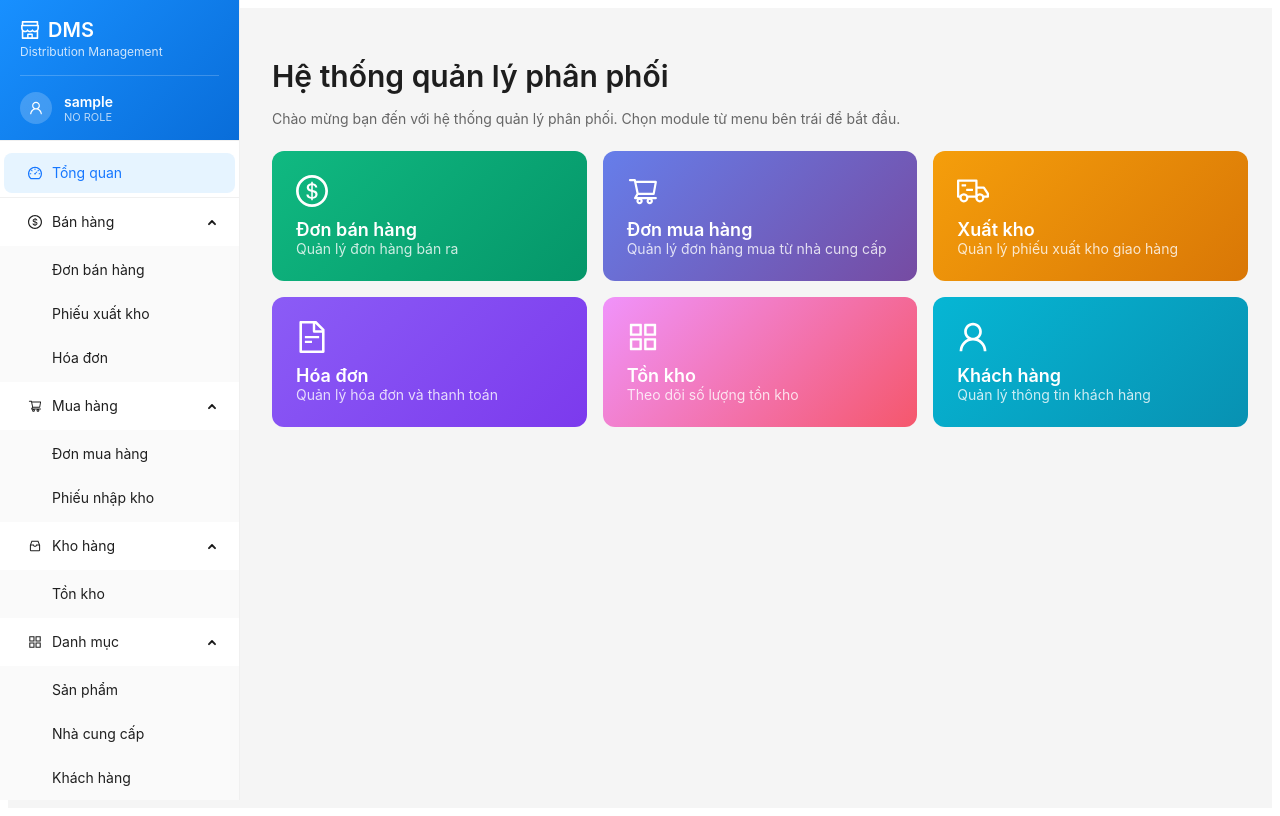
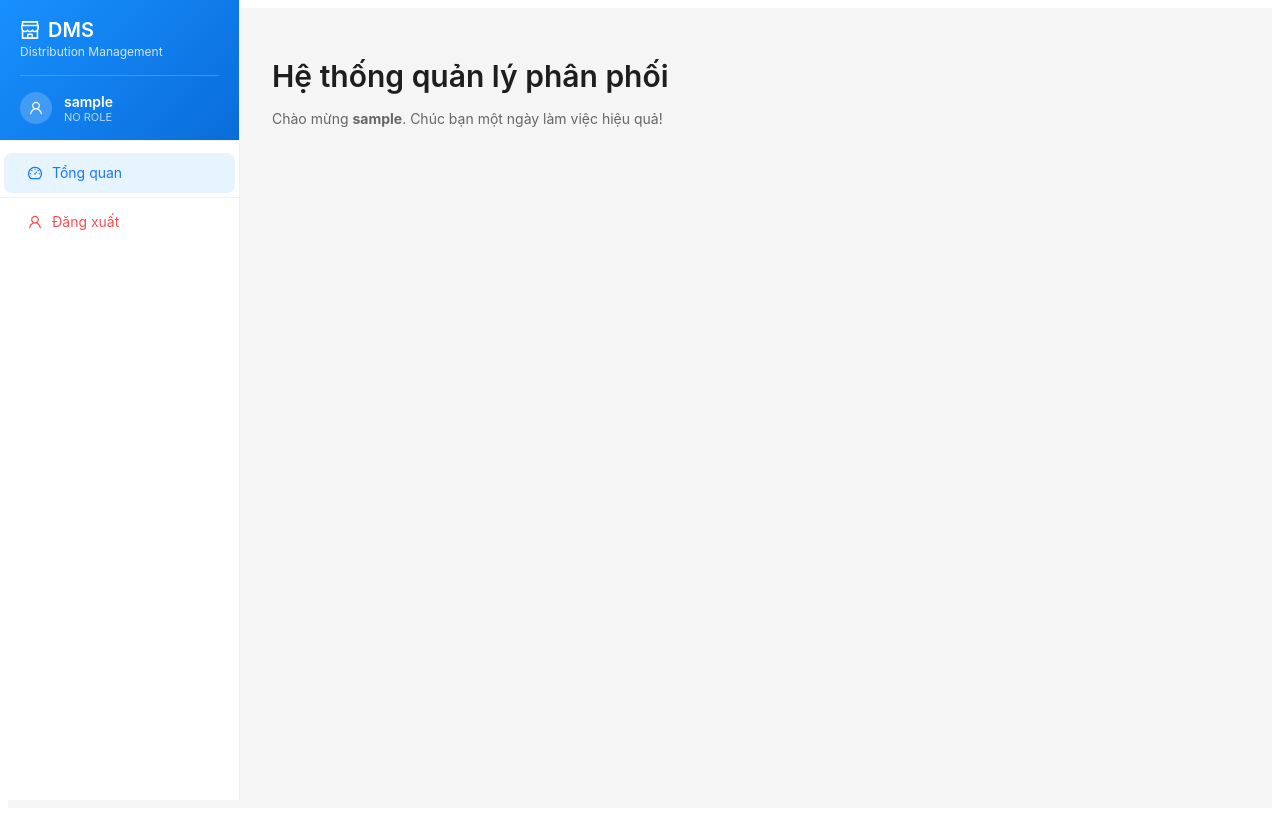
Before and after one commit to thao12345310/smart-supply-chain, a React (Vite) app in the folder frontend/: page / in a window 1280 px wide. Built offline with nearby package versions, Linux system fonts and the light colour scheme; sample sign-in values are in the browser's storage; the HTML template or start-up script is replaced by a standard one.

Commit message:
implement role-based access control for UI components and create role service utility

```diff
--- a/frontend/src/App.jsx
+++ b/frontend/src/App.jsx
@@ -1,6 +1,6 @@
 import React from "react";
 import { BrowserRouter, Routes, Route, useNavigate, useLocation, Navigate } from "react-router-dom";
-import { Layout, Menu, Typography, Space, Badge } from "antd";
+import { Layout, Menu, Typography, Space, Badge, Card, Row, Col, Statistic, Result, Button as AntButton } from "antd";
 import {
   ShoppingCartOutlined,
   InboxOutlined,
@@ -12,6 +12,8 @@ import {
   DollarOutlined,
   FileTextOutlined,
   UserOutlined,
+  CreditCardOutlined,
+  HistoryOutlined,
 } from "@ant-design/icons";
 
 // Import pages - Purchasing Module
@@ -37,6 +39,7 @@ import SalesInvoiceList from "./pages/SalesInvoiceList";
 import SalesInvoiceDetail from "./pages/SalesInvoiceDetail";
 import LoginPage from "./pages/LoginPage";
 import { authApi } from "./services/api";
+import { ROLES, hasAnyRole } from "./services/roleService";
 
 const { Header, Sider, Content } = Layout;
 const { Title, Text } = Typography;
@@ -51,6 +54,21 @@ function ProtectedRoute({ children }) {
 
   if (!token) {
     return <Navigate to="/login" state={{ from: location }} replace />;
+  }
+
+  return children;
+}
+
+/**
+ * Role-Based Protected Route
+ * Checks if user has required roles
+ */
+function RoleProtectedRoute({ roles = [], children }) {
+  const isAuthorized = hasAnyRole(roles);
+
+  if (!isAuthorized) {
+    // Silently redirect to home/dashboard instead of showing 403
+    return <Navigate to="/" replace />;
   }
 
   return children;
@@ -88,49 +106,60 @@ function MainLayout({ children }) {
     {
       type: 'divider',
     },
+    // Sales Module
     {
       key: 'sales',
       icon: <DollarOutlined />,
       label: 'Bán hàng',
+      hidden: !hasAnyRole([ROLES.ADMIN, ROLES.SALES_STAFF, ROLES.SALES_MANAGER, ROLES.WAREHOUSE_STAFF, ROLES.ACCOUNTANT]),
       children: [
         {
           key: 'sales-orders',
           label: 'Đơn bán hàng',
+          hidden: !hasAnyRole([ROLES.ADMIN, ROLES.SALES_STAFF, ROLES.SALES_MANAGER, ROLES.WAREHOUSE_STAFF, ROLES.ACCOUNTANT]),
           onClick: () => navigate('/sales-orders'),
         },
         {
           key: 'goods-issues',
           label: 'Phiếu xuất kho',
+          hidden: !hasAnyRole([ROLES.ADMIN, ROLES.SALES_STAFF, ROLES.SALES_MANAGER, ROLES.WAREHOUSE_STAFF]),
           onClick: () => navigate('/goods-issues'),
         },
         {
           key: 'sales-invoices',
-          label: 'Hóa đơn',
+          label: 'Hóa đơn & Thanh toán',
+          hidden: !hasAnyRole([ROLES.ADMIN, ROLES.SALES_MANAGER, ROLES.ACCOUNTANT]),
           onClick: () => navigate('/sales-invoices'),
         },
-      ],
+      ].filter(item => !item.hidden),
     },
+    // Purchasing Module
     {
       key: 'purchasing',
       icon: <ShoppingCartOutlined />,
       label: 'Mua hàng',
+      hidden: !hasAnyRole([ROLES.ADMIN, ROLES.PURCHASE_STAFF, ROLES.PURCHASE_MANAGER, ROLES.WAREHOUSE_STAFF, ROLES.ACCOUNTANT]),
       children: [
         {
           key: 'purchase-orders',
           label: 'Đơn mua hàng',
+          hidden: !hasAnyRole([ROLES.ADMIN, ROLES.PURCHASE_STAFF, ROLES.PURCHASE_MANAGER, ROLES.WAREHOUSE_STAFF, ROLES.ACCOUNTANT]),
           onClick: () => navigate('/purchase-orders'),
         },
         {
           key: 'goods-receipts',
           label: 'Phiếu nhập kho',
+          hidden: !hasAnyRole([ROLES.ADMIN, ROLES.PURCHASE_STAFF, ROLES.PURCHASE_MANAGER, ROLES.WAREHOUSE_STAFF]),
           onClick: () => navigate('/goods-receipts'),
         },
-      ],
+      ].filter(item => !item.hidden),
     },
+    // Warehouse & Inventory
     {
       key: 'warehouse',
       icon: <InboxOutlined />,
       label: 'Kho hàng',
+      hidden: !hasAnyRole([ROLES.ADMIN, ROLES.WAREHOUSE_STAFF, ROLES.PURCHASE_STAFF, ROLES.SALES_STAFF]),
       children: [
         {
           key: 'inventory',
@@ -139,10 +168,33 @@ function MainLayout({ children }) {
         },
       ],
     },
+    // Delivery Management
+    {
+      key: 'delivery',
+      icon: <TruckOutlined />,
+      label: 'Giao hàng',
+      hidden: !hasAnyRole([ROLES.ADMIN, ROLES.DELIVERY_ADMIN, ROLES.SHIPPER]),
+      children: [
+        {
+          key: 'delivery-plans',
+          label: 'Kế hoạch giao hàng',
+          hidden: !hasAnyRole([ROLES.ADMIN, ROLES.DELIVERY_ADMIN]),
+          onClick: () => navigate('/delivery-plans'),
+        },
+        {
+          key: 'assigned-trips',
+          label: 'Chuyến giao hàng',
+          hidden: !hasAnyRole([ROLES.SHIPPER]),
+          onClick: () => navigate('/delivery-plans'), // Reusing or adding a trip page later
+        },
+      ].filter(item => !item.hidden),
+    },
+    // Master Data
     {
       key: 'master-data',
       icon: <AppstoreOutlined />,
       label: 'Danh mục',
+      hidden: !hasAnyRole([ROLES.ADMIN, ROLES.PURCHASE_STAFF, ROLES.SALES_STAFF]),
       children: [
         {
           key: 'products',
@@ -162,18 +214,6 @@ function MainLayout({ children }) {
       ],
     },
     {
-      key: 'delivery',
-      icon: <TruckOutlined />,
-      label: 'Giao hàng',
-      children: [
-        {
-          key: 'delivery-plans',
-          label: 'Kế hoạch giao hàng',
-          onClick: () => navigate('/delivery-plans'),
-        },
-      ],
-    },
-    {
       key: 'logout',
       icon: <UserOutlined />,
       label: 'Đăng xuất',
@@ -183,7 +223,7 @@ function MainLayout({ children }) {
       },
       danger: true,
     },
-  ];
+  ].filter(item => !item.hidden);
 
   return (
     <Layout style={{ minHeight: '100vh' }}>
@@ -268,7 +308,7 @@ function MainLayout({ children }) {
         <Menu
           mode="inline"
           selectedKeys={[getSelectedKey()]}
-          defaultOpenKeys={['sales', 'purchasing', 'warehouse', 'master-data']}
+          defaultOpenKeys={['sales', 'purchasing', 'warehouse', 'master-data', 'delivery']}
           style={{ borderRight: 0, paddingTop: 8 }}
           items={menuItems}
         />
@@ -290,128 +330,152 @@ function MainLayout({ children }) {
 // Dashboard Component
 function Dashboard() {
   const navigate = useNavigate();
+  const user = JSON.parse(localStorage.getItem('user') || '{}');
+  const roles = user.roles || [];
+
+  const getDashboardTitle = () => {
+    if (roles.includes(ROLES.ADMIN)) return "Bảng điều khiển quản trị";
+    if (roles.includes(ROLES.PURCHASE_STAFF)) return "Quản lý mua hàng";
+    if (roles.includes(ROLES.WAREHOUSE_STAFF)) return "Điều hành kho hàng";
+    if (roles.includes(ROLES.SALES_STAFF)) return "Quản lý kinh doanh";
+    if (roles.includes(ROLES.ACCOUNTANT)) return "Phân tích tài chính";
+    if (roles.includes(ROLES.DELIVERY_ADMIN)) return "Điều hành vận chuyển";
+    if (roles.includes(ROLES.SHIPPER)) return "Chuyến giao hàng của tôi";
+    return "Hệ thống quản lý phân phối";
+  };
+
+  const cards = [
+    // Purchasing Cards
+    {
+      title: "Đơn mua hàng",
+      desc: "Quản lý đơn hàng mua từ nhà cung cấp",
+      icon: <ShoppingCartOutlined />,
+      color: 'linear-gradient(135deg, #667eea 0%, #764ba2 100%)',
+      path: "/purchase-orders",
+      roles: [ROLES.ADMIN, ROLES.PURCHASE_STAFF, ROLES.PURCHASE_MANAGER, ROLES.ACCOUNTANT]
+    },
+    {
+      title: "Phiếu nhập kho",
+      desc: "Nhập hàng vào kho từ đơn PO",
+      icon: <InboxOutlined />,
+      color: 'linear-gradient(135deg, #6a11cb 0%, #2575fc 100%)',
+      path: "/goods-receipts",
+      roles: [ROLES.ADMIN, ROLES.WAREHOUSE_STAFF, ROLES.PURCHASE_MANAGER]
+    },
+    // Sales Cards
+    {
+      title: "Đơn bán hàng",
+      desc: "Quản lý đơn khách hàng đặt",
+      icon: <DollarOutlined />,
+      color: 'linear-gradient(135deg, #10b981 0%, #059669 100%)',
+      path: "/sales-orders",
+      roles: [ROLES.ADMIN, ROLES.SALES_STAFF, ROLES.SALES_MANAGER, ROLES.ACCOUNTANT]
+    },
+    {
+      title: "Phiếu xuất kho",
+      desc: "Xuất hàng giao cho khách hàng",
+      icon: <TruckOutlined />,
+      color: 'linear-gradient(135deg, #f59e0b 0%, #d97706 100%)',
+      path: "/goods-issues",
+      roles: [ROLES.ADMIN, ROLES.WAREHOUSE_STAFF, ROLES.SALES_MANAGER]
+    },
+    // Accounting Cards
+    {
+      title: "Hóa đơn & Thanh toán",
+      desc: "Quản lý công nợ và thanh toán",
+      icon: <FileTextOutlined />,
+      color: 'linear-gradient(135deg, #8b5cf6 0%, #7c3aed 100%)',
+      path: "/sales-invoices",
+      roles: [ROLES.ADMIN, ROLES.ACCOUNTANT, ROLES.SALES_MANAGER]
+    },
+    // Delivery Cards
+    {
+      title: "Kế hoạch giao hàng",
+      desc: "Điều phối vận chuyển và giao hàng",
+      icon: <TruckOutlined />,
+      color: 'linear-gradient(135deg, #ec4899 0%, #be185d 100%)',
+      path: "/delivery-plans",
+      roles: [ROLES.ADMIN, ROLES.DELIVERY_ADMIN]
+    },
+    {
+      title: "Chuyến giao hàng",
+      desc: "Xem chuyến giao được phân công",
+      icon: <HistoryOutlined />,
+      color: 'linear-gradient(135deg, #3b82f6 0%, #1d4ed8 100%)',
+      path: "/delivery-plans", // Tạm thời dẫn vào đây
+      roles: [ROLES.SHIPPER]
+    },
+    // Inventory
+    {
+      title: "Tồn kho",
+      desc: "Kiểm tra số lượng sản phẩm trong kho",
+      icon: <AppstoreOutlined />,
+      color: 'linear-gradient(135deg, #f093fb 0%, #f5576c 100%)',
+      path: "/inventory",
+      roles: [ROLES.ADMIN, ROLES.WAREHOUSE_STAFF, ROLES.PURCHASE_STAFF, ROLES.SALES_STAFF]
+    },
+    // Master Data
+    {
+      title: "Khách hàng",
+      desc: "Thông tin đối tác khách hàng",
+      icon: <UserOutlined />,
+      color: 'linear-gradient(135deg, #06b6d4 0%, #0891b2 100%)',
+      path: "/customers",
+      roles: [ROLES.ADMIN, ROLES.SALES_STAFF]
+    },
+  ].filter(card => card.roles.some(r => roles.includes(r)) || roles.includes(ROLES.ADMIN));
 
   return (
     <div style={{ padding: 24 }}>
-      <Title level={2}>Hệ thống quản lý phân phối</Title>
+      <Title level={2}>{getDashboardTitle()}</Title>
       <p style={{ color: '#666', marginBottom: 24 }}>
-        Chào mừng bạn đến với hệ thống quản lý phân phối. Chọn module từ menu bên trái để bắt đầu.
+        Chào mừng <strong>{user.fullName || user.username}</strong>. Chúc bạn một ngày làm việc hiệu quả!
       </p>
 
-      <div style={{ display: 'grid', gridTemplateColumns: 'repeat(3, 1fr)', gap: 16 }}>
-        {/* Sales Orders Card */}
+      <div style={{ display: 'grid', gridTemplateColumns: 'repeat(auto-fill, minmax(300px, 1fr))', gap: 20 }}>
+        {cards.map((card, idx) => (
           <div
-          onClick={() => navigate('/sales-orders')}
+            key={idx}
+            onClick={() => navigate(card.path)}
             style={{
-            background: 'linear-gradient(135deg, #10b981 0%, #059669 100%)',
-            borderRadius: 12,
+              background: card.color,
+              borderRadius: 16,
               padding: 24,
               cursor: 'pointer',
               color: 'white',
-            transition: 'transform 0.2s',
+              transition: 'all 0.3s cubic-bezier(0.4, 0, 0.2, 1)',
+              boxShadow: '0 4px 12px rgba(0,0,0,0.1)',
+              display: 'flex',
+              flexDirection: 'column',
+              justifyContent: 'space-between',
+              height: 160,
             }}
-          onMouseEnter={(e) => e.currentTarget.style.transform = 'scale(1.02)'}
-          onMouseLeave={(e) => e.currentTarget.style.transform = 'scale(1)'}
+            onMouseEnter={(e) => {
+              e.currentTarget.style.transform = 'translateY(-5px)';
+              e.currentTarget.style.boxShadow = '0 8px 24px rgba(0,0,0,0.15)';
+            }}
+            onMouseLeave={(e) => {
+              e.currentTarget.style.transform = 'translateY(0)';
+              e.currentTarget.style.boxShadow = '0 4px 12px rgba(0,0,0,0.1)';
+            }}
           >
-          <DollarOutlined style={{ fontSize: 32, marginBottom: 12 }} />
-          <div style={{ fontSize: 18, fontWeight: 600 }}>Đơn bán hàng</div>
-          <div style={{ opacity: 0.8 }}>Quản lý đơn hàng bán ra</div>
+            <div>
+              <div style={{ display: 'flex', justifyContent: 'space-between', alignItems: 'flex-start' }}>
+                <div style={{
+                  background: 'rgba(255,255,255,0.2)',
+                  padding: 10,
+                  borderRadius: 12,
+                  fontSize: 24,
+                  display: 'flex'
+                }}>
+                  {card.icon}
                 </div>
-
-        {/* Purchase Orders Card */}
-        <div
-          onClick={() => navigate('/purchase-orders')}
-          style={{
-            background: 'linear-gradient(135deg, #667eea 0%, #764ba2 100%)',
-            borderRadius: 12,
-            padding: 24,
-            cursor: 'pointer',
-            color: 'white',
-            transition: 'transform 0.2s',
-          }}
-          onMouseEnter={(e) => e.currentTarget.style.transform = 'scale(1.02)'}
-          onMouseLeave={(e) => e.currentTarget.style.transform = 'scale(1)'}
-        >
-          <ShoppingCartOutlined style={{ fontSize: 32, marginBottom: 12 }} />
-          <div style={{ fontSize: 18, fontWeight: 600 }}>Đơn mua hàng</div>
-          <div style={{ opacity: 0.8 }}>Quản lý đơn hàng mua từ nhà cung cấp</div>
               </div>
-
-        {/* Goods Issue Card */}
-        <div
-          onClick={() => navigate('/goods-issues')}
-          style={{
-            background: 'linear-gradient(135deg, #f59e0b 0%, #d97706 100%)',
-            borderRadius: 12,
-            padding: 24,
-            cursor: 'pointer',
-            color: 'white',
-            transition: 'transform 0.2s',
-          }}
-          onMouseEnter={(e) => e.currentTarget.style.transform = 'scale(1.02)'}
-          onMouseLeave={(e) => e.currentTarget.style.transform = 'scale(1)'}
-        >
-          <TruckOutlined style={{ fontSize: 32, marginBottom: 12 }} />
-          <div style={{ fontSize: 18, fontWeight: 600 }}>Xuất kho</div>
-          <div style={{ opacity: 0.8 }}>Quản lý phiếu xuất kho giao hàng</div>
+              <div style={{ fontSize: 20, fontWeight: 700, marginTop: 12 }}>{card.title}</div>
             </div>
-
-        {/* Sales Invoices Card */}
-        <div
-          onClick={() => navigate('/sales-invoices')}
-          style={{
-            background: 'linear-gradient(135deg, #8b5cf6 0%, #7c3aed 100%)',
-            borderRadius: 12,
-            padding: 24,
-            cursor: 'pointer',
-            color: 'white',
-            transition: 'transform 0.2s',
-          }}
-          onMouseEnter={(e) => e.currentTarget.style.transform = 'scale(1.02)'}
-          onMouseLeave={(e) => e.currentTarget.style.transform = 'scale(1)'}
-        >
-          <FileTextOutlined style={{ fontSize: 32, marginBottom: 12 }} />
-          <div style={{ fontSize: 18, fontWeight: 600 }}>Hóa đơn</div>
-          <div style={{ opacity: 0.8 }}>Quản lý hóa đơn và thanh toán</div>
+            <div style={{ opacity: 0.85, fontSize: 13 }}>{card.desc}</div>
           </div>
-
-        {/* Inventory Card */}
-        <div
-          onClick={() => navigate('/inventory')}
-          style={{
-            background: 'linear-gradient(135deg, #f093fb 0%, #f5576c 100%)',
-            borderRadius: 12,
-            padding: 24,
-            cursor: 'pointer',
-            color: 'white',
-            transition: 'transform 0.2s',
-          }}
-          onMouseEnter={(e) => e.currentTarget.style.transform = 'scale(1.02)'}
-          onMouseLeave={(e) => e.currentTarget.style.transform = 'scale(1)'}
-        >
-          <AppstoreOutlined style={{ fontSize: 32, marginBottom: 12 }} />
-          <div style={{ fontSize: 18, fontWeight: 600 }}>Tồn kho</div>
-          <div style={{ opacity: 0.8 }}>Theo dõi số lượng tồn kho</div>
-        </div>
-
-        {/* Customers Card */}
-        <div
-          onClick={() => navigate('/customers')}
-          style={{
-            background: 'linear-gradient(135deg, #06b6d4 0%, #0891b2 100%)',
-            borderRadius: 12,
-            padding: 24,
-            cursor: 'pointer',
-            color: 'white',
-            transition: 'transform 0.2s',
-          }}
-          onMouseEnter={(e) => e.currentTarget.style.transform = 'scale(1.02)'}
-          onMouseLeave={(e) => e.currentTarget.style.transform = 'scale(1)'}
-        >
-          <UserOutlined style={{ fontSize: 32, marginBottom: 12 }} />
-          <div style={{ fontSize: 18, fontWeight: 600 }}>Khách hàng</div>
-          <div style={{ opacity: 0.8 }}>Quản lý thông tin khách hàng</div>
-        </div>
+        ))}
       </div>
     </div>
   );
@@ -437,16 +501,20 @@ export default function App() {
         {/* Sales Orders */}
         <Route path="/sales-orders" element={
           <ProtectedRoute>
+            <RoleProtectedRoute roles={[ROLES.ADMIN, ROLES.SALES_STAFF, ROLES.SALES_MANAGER, ROLES.ACCOUNTANT, ROLES.WAREHOUSE_STAFF]}>
               <MainLayout>
                 <SalesOrderList />
               </MainLayout>
+            </RoleProtectedRoute>
           </ProtectedRoute>
         } />
         <Route path="/sales-orders/new" element={
           <ProtectedRoute>
+            <RoleProtectedRoute roles={[ROLES.ADMIN, ROLES.SALES_STAFF]}>
               <MainLayout>
                 <SalesOrderForm />
               </MainLayout>
+            </RoleProtectedRoute>
           </ProtectedRoute>
         } />
         <Route path="/sales-orders/:id" element={
@@ -458,25 +526,31 @@ export default function App() {
         } />
         <Route path="/sales-orders/:id/edit" element={
           <ProtectedRoute>
+            <RoleProtectedRoute roles={[ROLES.ADMIN, ROLES.SALES_STAFF]}>
               <MainLayout>
                 <SalesOrderForm />
               </MainLayout>
+            </RoleProtectedRoute>
           </ProtectedRoute>
         } />
 
         {/* Goods Issues */}
         <Route path="/goods-issues" element={
           <ProtectedRoute>
+            <RoleProtectedRoute roles={[ROLES.ADMIN, ROLES.WAREHOUSE_STAFF, ROLES.SALES_MANAGER]}>
               <MainLayout>
                 <GoodsIssueList />
               </MainLayout>
+            </RoleProtectedRoute>
           </ProtectedRoute>
         } />
         <Route path="/goods-issues/new" element={
           <ProtectedRoute>
+            <RoleProtectedRoute roles={[ROLES.ADMIN, ROLES.WAREHOUSE_STAFF]}>
               <MainLayout>
                 <GoodsIssueForm />
               </MainLayout>
+            </RoleProtectedRoute>
           </ProtectedRoute>
         } />
         <Route path="/goods-issues/:id" element={
@@ -488,18 +562,22 @@ export default function App() {
         } />
         <Route path="/goods-issues/:id/edit" element={
           <ProtectedRoute>
+            <RoleProtectedRoute roles={[ROLES.ADMIN, ROLES.WAREHOUSE_STAFF]}>
               <MainLayout>
                 <GoodsIssueForm />
               </MainLayout>
+            </RoleProtectedRoute>
           </ProtectedRoute>
         } />
 
         {/* Sales Invoices */}
         <Route path="/sales-invoices" element={
           <ProtectedRoute>
+            <RoleProtectedRoute roles={[ROLES.ADMIN, ROLES.ACCOUNTANT, ROLES.SALES_MANAGER]}>
               <MainLayout>
                 <SalesInvoiceList />
               </MainLayout>
+            </RoleProtectedRoute>
           </ProtectedRoute>
         } />
         <Route path="/sales-invoices/:id" element={
@@ -513,18 +591,22 @@ export default function App() {
         {/* Customers */}
         <Route path="/customers" element={
           <ProtectedRoute>
+            <RoleProtectedRoute roles={[ROLES.ADMIN, ROLES.SALES_STAFF, ROLES.SALES_MANAGER]}>
               <MainLayout>
                 <CustomerList />
               </MainLayout>
+            </RoleProtectedRoute>
           </ProtectedRoute>
         } />
 
         {/* Purchase Orders */}
         <Route path="/purchase-orders" element={
           <ProtectedRoute>
+            <RoleProtectedRoute roles={[ROLES.ADMIN, ROLES.PURCHASE_STAFF, ROLES.PURCHASE_MANAGER, ROLES.ACCOUNTANT, ROLES.WAREHOUSE_STAFF]}>
               <MainLayout>
                 <PurchaseOrderList />
               </MainLayout>
+            </RoleProtectedRoute>
           </ProtectedRoute>
         } />
         <Route path="/purchase-orders/:id" element={
@@ -538,9 +620,11 @@ export default function App() {
         {/* Goods Receipts */}
         <Route path="/goods-receipts" element={
           <ProtectedRoute>
+            <RoleProtectedRoute roles={[ROLES.ADMIN, ROLES.WAREHOUSE_STAFF, ROLES.PURCHASE_MANAGER]}>
               <MainLayout>
                 <GoodsReceiptList />
               </MainLayout>
+            </RoleProtectedRoute>
           </ProtectedRoute>
         } />
         <Route path="/goods-receipts/:id" element={
@@ -554,36 +638,44 @@ export default function App() {
         {/* Inventory */}
         <Route path="/inventory" element={
           <ProtectedRoute>
+            <RoleProtectedRoute roles={[ROLES.ADMIN, ROLES.WAREHOUSE_STAFF, ROLES.PURCHASE_STAFF, ROLES.SALES_STAFF]}>
               <MainLayout>
                 <InventoryList />
               </MainLayout>
+            </RoleProtectedRoute>
           </ProtectedRoute>
         } />
 
         {/* Products */}
         <Route path="/products" element={
           <ProtectedRoute>
+            <RoleProtectedRoute roles={[ROLES.ADMIN, ROLES.PURCHASE_STAFF, ROLES.SALES_STAFF]}>
               <MainLayout>
                 <ProductList />
               </MainLayout>
+            </RoleProtectedRoute>
           </ProtectedRoute>
         } />
 
         {/* Suppliers */}
         <Route path="/suppliers" element={
           <ProtectedRoute>
+            <RoleProtectedRoute roles={[ROLES.ADMIN, ROLES.PURCHASE_STAFF]}>
               <MainLayout>
                 <SupplierList />
               </MainLayout>
+            </RoleProtectedRoute>
           </ProtectedRoute>
         } />
 
         {/* Delivery */}
         <Route path="/delivery-plans" element={
           <ProtectedRoute>
+            <RoleProtectedRoute roles={[ROLES.ADMIN, ROLES.DELIVERY_ADMIN, ROLES.SHIPPER]}>
               <MainLayout>
                 <DeliveryPlanList />
               </MainLayout>
+            </RoleProtectedRoute>
           </ProtectedRoute>
         } />
         <Route path="/delivery-plans/:id" element={
--- /dev/null
+++ b/frontend/src/services/roleService.js
@@ -0,0 +1,90 @@
+/**
+ * Role Constants mapping to backend ROLE names
+ */
+export const ROLES = {
+  ADMIN: 'ROLE_ADMIN',
+  PURCHASE_STAFF: 'ROLE_PURCHASE_STAFF',
+  PURCHASE_MANAGER: 'ROLE_PURCHASE_MANAGER',
+  SALES_STAFF: 'ROLE_SALES_STAFF',
+  SALES_MANAGER: 'ROLE_SALES_MANAGER',
+  WAREHOUSE_STAFF: 'ROLE_WAREHOUSE_STAFF',
+  DELIVERY_ADMIN: 'ROLE_DELIVERY_ADMIN',
+  SHIPPER: 'ROLE_SHIPPER',
+  ACCOUNTANT: 'ROLE_ACCOUNTANT',
+};
+
+/**
+ * Check if the user has any of the specified roles
+ * @param {string[]} requiredRoles - Array of role names
+ * @returns {boolean}
+ */
+export const hasAnyRole = (requiredRoles = []) => {
+  try {
+    const user = JSON.parse(localStorage.getItem('user') || '{}');
+    const userRoles = user.roles || [];
+
+    // Admin has all permissions
+    if (userRoles.includes(ROLES.ADMIN)) return true;
+
+    if (requiredRoles.length === 0) return true;
+
+    return requiredRoles.some(role => userRoles.includes(role));
+  } catch (e) {
+    return false;
+  }
+};
+
+/**
+ * Get the current user's roles
+ * @returns {string[]}
+ */
+export const getUserRoles = () => {
+  try {
+    const user = JSON.parse(localStorage.getItem('user') || '{}');
+    return user.roles || [];
+  } catch (e) {
+    return [];
+  }
+};
+
+/**
+ * Check if user is an admin
+ * @returns {boolean}
+ */
+export const isAdmin = () => hasAnyRole([ROLES.ADMIN]);
+
+/**
+ * Check if user is a purchase staff/manager
+ * @returns {boolean}
+ */
+export const isPurchasing = () => hasAnyRole([ROLES.PURCHASE_STAFF, ROLES.PURCHASE_MANAGER]);
+
+/**
+ * Check if user is a warehouse staff
+ * @returns {boolean}
+ */
+export const isWarehouse = () => hasAnyRole([ROLES.WAREHOUSE_STAFF]);
+
+/**
+ * Check if user is a manager (Purchase or Sales)
+ * @returns {boolean}
+ */
+export const isManager = () => hasAnyRole([ROLES.PURCHASE_MANAGER, ROLES.SALES_MANAGER]);
+
+/**
+ * Check if user is an accountant
+ * @returns {boolean}
+ */
+export const isAccountant = () => hasAnyRole([ROLES.ACCOUNTANT]);
+
+/**
+ * Check if user is a delivery admin
+ * @returns {boolean}
+ */
+export const isDeliveryAdmin = () => hasAnyRole([ROLES.DELIVERY_ADMIN]);
+
+/**
+ * Check if user is a shipper
+ * @returns {boolean}
+ */
+export const isShipper = () => hasAnyRole([ROLES.SHIPPER]);
```
Also changed, not shown: frontend/src/pages/DeliveryPlanDetail.jsx (+7 -0 lines), frontend/src/pages/PurchaseOrderDetail.jsx (+9 -5 lines), frontend/src/pages/SalesInvoiceDetail.jsx (+5 -2 lines), frontend/src/pages/SalesOrderDetail.jsx (+13 -0 lines). Lines whose indentation alone changed are shown as unchanged.
